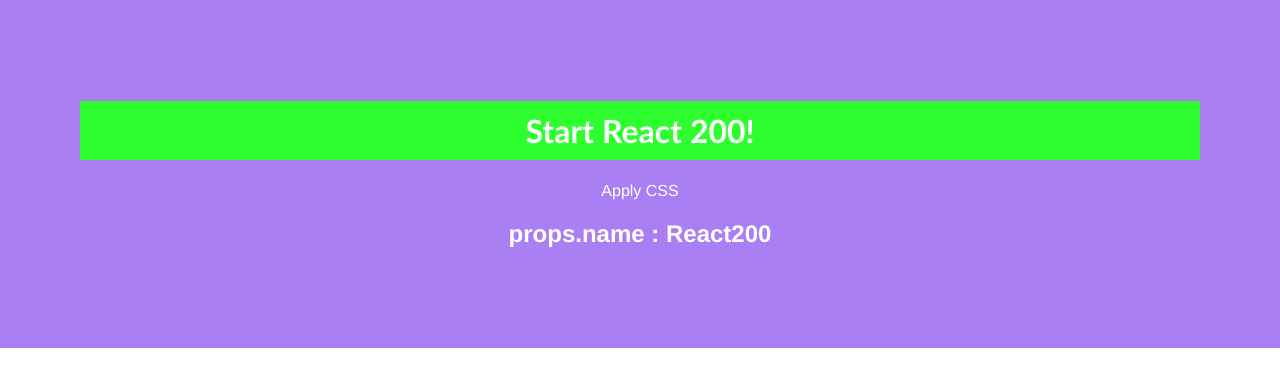
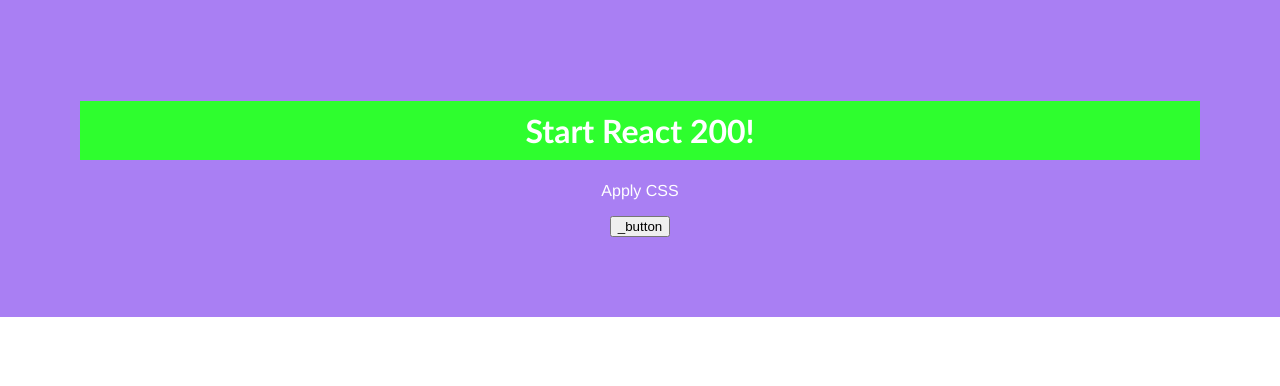
Before and after one commit to johncmk/React, a React (Create React App) app: page / in a window 1280 px wide. Shown: the top 386 px of the page. Built offline with nearby package versions, Linux system fonts and the light colour scheme; the HTML template or start-up script is replaced by a standard one.

Commit message:
Par3 Complete

```diff
--- a/package.json
+++ b/package.json
@@ -10,6 +10,7 @@
     "react": "^18.2.0",
     "react-dom": "^18.2.0",
     "react-scripts": "5.0.1",
+    "redux": "^5.0.1",
     "shallow-equal": "^3.1.0",
     "web-vitals": "^2.1.4"
   },
--- a/src/App.js
+++ b/src/App.js
@@ -1,6 +1,6 @@
 import React from "react";
 import './App.css';
-import ReactHOC from './Part3/ReactHOC'
+import ContextApiParent from './Context/ContextApiParent'
 
 function App()
 {
@@ -8,9 +8,7 @@ function App()
         <div>
             <h1>Start React 200!</h1>
             <p>Apply CSS</p>
-            <ReactHOC
-                name='React200'
-            />
+            <ContextApiParent/>
         </div>
     )
 }
--- /dev/null
+++ b/src/Context/ContextApiParent.js
@@ -0,0 +1,39 @@
+import React from 'react'
+import Children from './contextChildrenParent'
+
+/**
+ * props는 데이터가 부모에서 자식 컴포넌트로 단방향으로만 이동할 수 있다면
+ * 자식 컴포넌트에서 부모 컴포넌트의 데이터를 변경할 수 있다.
+ */
+
+const { Provider, Consumer } = React.createContext();
+export { Consumer }
+
+class ContextApiParent extends React.Component
+{
+    constructor(props)
+    {
+        super(props)
+        this.setStateFunc = this.setStateFunc.bind(this)
+    }
+
+    setStateFunc(value)
+    {
+        this.setState({name : value})
+    }
+
+    render()
+    {
+        const content = {
+            ...this.state,
+            setStateFunc : this.setStateFunc
+        }
+        return (
+            <Provider value={content}>
+                <Children/>
+            </Provider>
+        )
+    }
+}
+
+export default ContextApiParent;
--- /dev/null
+++ b/src/Context/contextChildrenParent.js
@@ -0,0 +1,21 @@
+import React from 'react'
+import { Consumer } from './ContextApiParent'
+
+class contextChildrenParent extends React.Component
+{
+    render()
+    {
+        return (
+            <Consumer>
+                {contextValue =>
+                    <button onClick = {
+                        (e) => contextValue.setStateFunc("react200")}>
+                        {contextValue.name}_button
+                    </button>
+                }
+            </Consumer>
+        )
+    }
+}
+
+export default contextChildrenParent;
--- a/src/Part3/ReactHOC.js
+++ b/src/HOC/ReactHOC.js
@@ -1,6 +1,9 @@
 import React, { Component } from 'react'
 import withHocComponent from './withHOCComponent'
 
+// High Order Component (HOC)
+// 이것은 컴포넌트를 인자로 받거나 반환하는 함수를 것이다.
+// 하오더 컴포넌트를 구현하면, 여 컴ㅗ넌트에 동일하게 적용돼야 하는 공통 기능을 코드 중복 없이 사용할 수 있다.
 class ReactHOC extends Component
 {
     render()
```
Also changed, not shown: src/Context/ContextApi.js (added, +28 -0 lines), src/Context/contextChildren.js (added, +14 -0 lines), src/Context/contextChildren2.js (added, +16 -0 lines), src/HOC/withHOCComponent.js (renamed from src/Part3/withHOCComponent.js), 1 other file (tests, documents, lock files or other folders).
